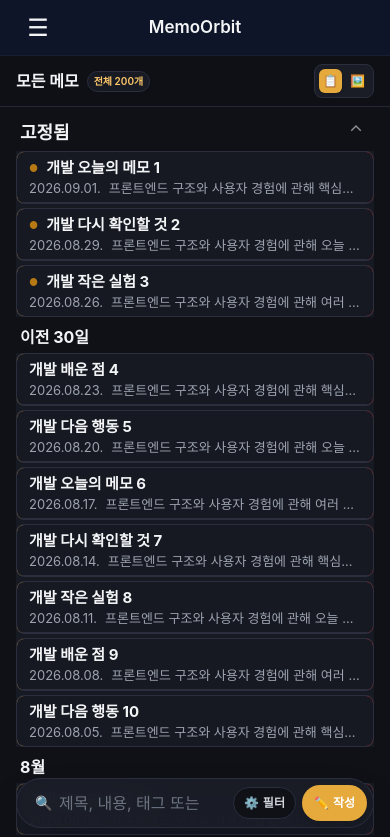
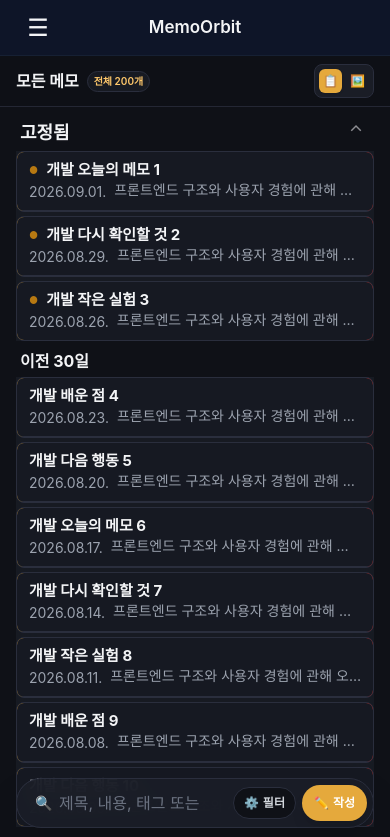
Before and after one commit to jujubeball/260828-memoorbit, a Next.js app: page / in a window 390 px wide. Shown: the top 837 px of the page. Built offline with nearby package versions, Linux system fonts and the light colour scheme.

Commit message:
모바일 메모 본문 가독성과 간격 개선

```diff
--- a/src/components/MemoCard.tsx
+++ b/src/components/MemoCard.tsx
@@ -284,7 +284,7 @@
         onPointerMove={handlePointerMove}
         onPointerUp={handlePointerEnd}
         onPointerCancel={handlePointerCancel}
-        className={`memo-row relative z-10 touch-pan-y bg-[#161922] opacity-100 ${viewMode === "gallery" ? "h-full border-0 pb-3 pl-3 pr-3 pt-0" : "border-b border-[#2a2e3d] px-3 py-1.5 sm:py-3.5 sm:pl-4 sm:pr-14"} ${isDragging ? "" : "transition-transform duration-200 ease-out"}`}
+        className={`memo-row relative z-10 touch-pan-y bg-[#161922] opacity-100 ${viewMode === "gallery" ? "h-full border-0 pb-3 pl-3 pr-3 pt-0" : "border-b border-[#2a2e3d] px-3 py-2 sm:py-3.5 sm:pl-4 sm:pr-14"} ${isDragging ? "" : "transition-transform duration-200 ease-out"}`}
         style={{ transform: `translateX(${isSwipeOpen || isDragging ? offset : 0}px)` }}
       >
         {viewMode === "gallery" && (
@@ -334,10 +334,10 @@
           </h3>
         </div>
         <p
-          className={`min-w-0 ${viewMode === "gallery" ? "mt-1 grid gap-0.5 text-xs leading-4" : "mt-0.5 flex gap-2 text-[13px] leading-4 text-[#d1d5db] sm:leading-5 xl:text-[15px]"}`}
+          className={`min-w-0 ${viewMode === "gallery" ? "mt-1 grid gap-0.5 text-xs leading-4" : "mt-0.5 flex gap-2 text-sm leading-4 text-[#d1d5db] sm:leading-5 xl:text-[15px]"}`}
         >
           <time
-            className={`shrink-0 text-[#9ca3af] ${viewMode === "gallery" ? "text-xs" : "text-[13px] xl:text-[15px]"}`}
+            className={`shrink-0 text-[#9ca3af] ${viewMode === "gallery" ? "text-xs" : "text-sm xl:text-[15px]"}`}
           >
             {formatMemoDate(memo.updatedAt)}
           </time>
```
Also changed, not shown: 1 other file (tests, documents, lock files or other folders).
